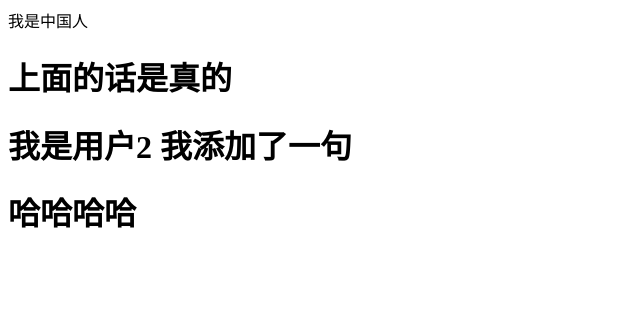
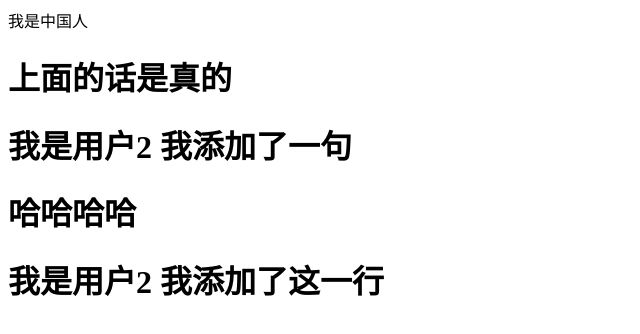
Before and after one commit to MrLeanLi/gitStudy, a plain HTML site: page index.html in a window 1280 px wide. Shown: the whole page, without its empty margins (0-640 px from the left). Drawn offline with Linux system fonts and the light colour scheme.

Commit message:
用户2添加了一行代码

```diff
--- a/index.html
+++ b/index.html
@@ -10,5 +10,6 @@
     <h1>上面的话是真的</h1>
     <h1>我是用户2 我添加了一句</h1>
     <h1>哈哈哈哈</h1>
+    <h1>我是用户2 我添加了这一行</h1>
 </body>
 </html>
```
